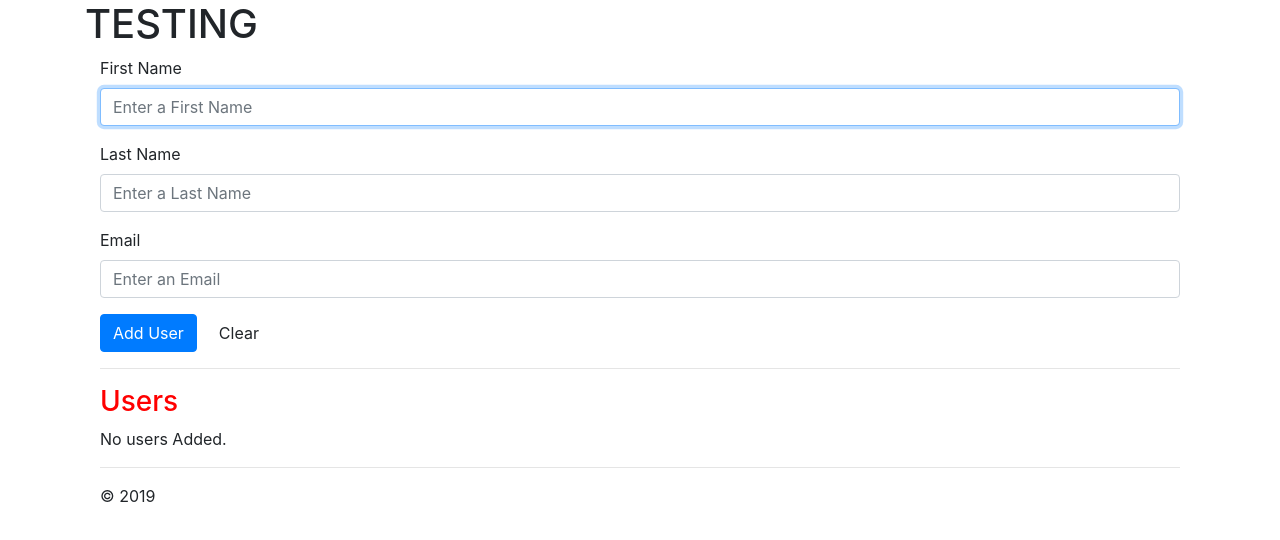
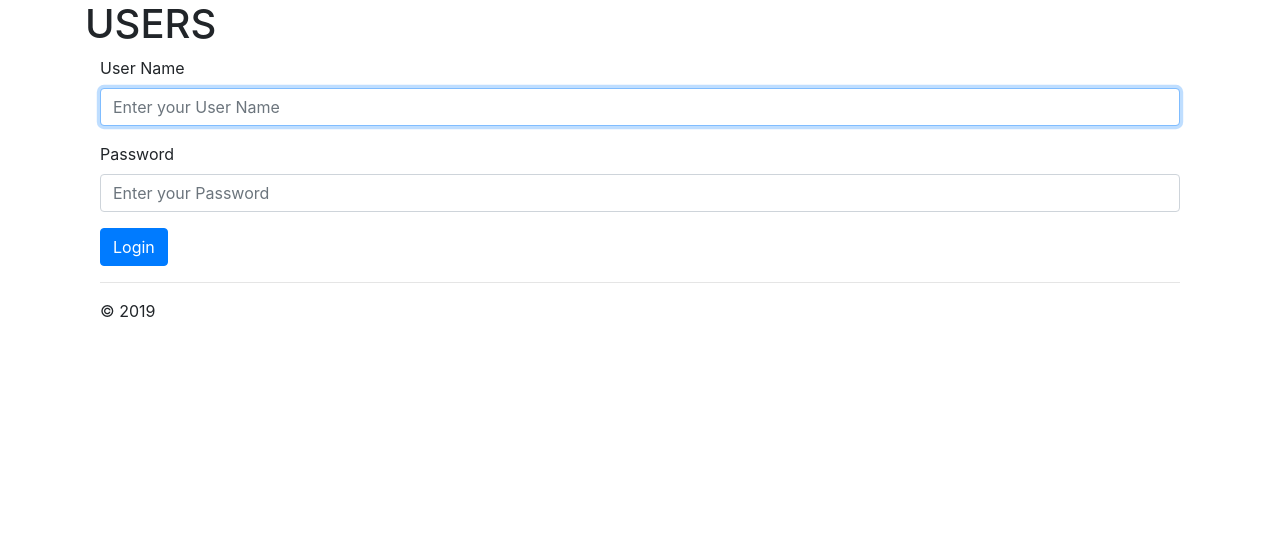
Before and after one commit to CAT-HCA/Week12, an Angular app in the folder Angular/users/: page / in a window 1280 px wide. Shown: the top 540 px of the page. Built offline with nearby package versions, Linux system fonts and the light colour scheme.

Commit message:
angular routes/login page/logout button

```diff
--- a/Angular/users/src/app/app.component.ts
+++ b/Angular/users/src/app/app.component.ts
@@ -6,7 +6,7 @@ import { Component } from '@angular/core';
   styleUrls: ['./app.component.css']
 })
 export class AppComponent {
-  title = 'Add a User';
+  title = 'Users';
 
 
 }
--- a/Angular/users/src/app/header/header.component.ts
+++ b/Angular/users/src/app/header/header.component.ts
@@ -8,7 +8,7 @@ import { Component, OnInit } from '@angular/core';
 export class HeaderComponent {
 
 
-    title: string = 'TESTING';
+    title: string = 'USERS';
 
 
 }
--- /dev/null
+++ b/Angular/users/src/app/login/login.component.html
@@ -0,0 +1,17 @@
+<div class="container">
+    <div class="form-group">
+      <label for="userName">User Name</label>
+      <input type="text" class="form-control" id="userName" placeholder="Enter your User Name"required autofocus [(ngModel)]="userName" />
+    </div>
+    <div class="form-group">
+      <label for="password">Password</label>
+      <input type="password" class="form-control" id="password" placeholder="Enter your Password" [(ngModel)]="password" />
+    </div>
+    <button type="button" class="btn btn-primary" (click)="onLogin()">Login</button>
+    <div *ngIf="loginError">
+      <br />
+      <div class="alert alert-danger">
+        <strong>Error!</strong> Login unsuccessful.
+      </div>
+    </div>
+  </div>
--- /dev/null
+++ b/Angular/users/src/app/login/login.component.ts
@@ -0,0 +1,34 @@
+import { Component, OnInit } from '@angular/core';
+import { Router } from '@angular/router';
+
+import { AuthService } from './../providers/auth.service';
+
+@Component({
+  selector: 'app-login',
+  templateUrl: './login.component.html',
+  styleUrls: ['./login.component.css']
+})
+export class LoginComponent implements OnInit {
+  userName: string = '';
+  password: string = '';
+  loginError: boolean = false;
+
+  // create instance of AuthService
+  constructor(
+    private authService: AuthService,
+    private router: Router) { }
+
+  ngOnInit() {
+  }
+
+  onLogin(): void {
+    // call login() method in AuthService to validate login creds
+    if (this.authService.login(this.userName, this.password)) {
+      this.loginError = false;
+      // load mountains "page"
+      this.router.navigate(['users'], { queryParams: { username: this.userName } });
+    } else {
+      this.loginError = true;
+    }
+  }
+}
--- /dev/null
+++ b/Angular/users/src/app/providers/auth.service.ts
@@ -0,0 +1,22 @@
+import { Injectable } from '@angular/core';
+
+@Injectable({
+  providedIn: 'root'
+})
+export class AuthService {
+  // Hard-coded for demo purposes
+  USER_NAME: string = 'Admin';
+  PASSWORD: string = 'password';
+
+  constructor() { }
+
+  login(userName: string, password: string) {
+    if (userName === this.USER_NAME && password === this.PASSWORD) {
+      console.log('AuthService: Login successful!');
+      return  true;
+    } else {
+      console.log('AuthService: Login failed!');
+      return false;
+    }
+  }
+}
--- a/Angular/users/src/app/user/user.component.html
+++ b/Angular/users/src/app/user/user.component.html
@@ -17,6 +17,7 @@
   <button type="button" class="btn btn-primary" [disabled]="addNewUsers" (click)="onAddUser()">Add User</button>
   <!-- Event Binding: ( ) -->
   &nbsp;<button type="button" class="btn btn-default" (click)="onReset()">Clear</button>
+  &nbsp;<button type="button" class="btn btn-danger" (click)="onLogout()">Logout</button>
 </div>
 <div class="container" id="usersDiv">
   <hr />
--- a/Angular/users/src/app/user/user.component.ts
+++ b/Angular/users/src/app/user/user.component.ts
@@ -1,5 +1,6 @@
 import { Component, OnInit } from '@angular/core';
 import { UserService } from '../providers/user.service';
+import { Router } from '@angular/router';
 
 
 @Component({
@@ -24,7 +25,7 @@ export class UserComponent implements OnInit {
 
   // Array to hold Mountain Objects
   users: any[] = [];
-  constructor(private userService: UserService) {}
+  constructor(private userService: UserService, private router: Router) { }
 
   // executed when Add User is clicked
   onAddUser(): void {
@@ -40,6 +41,12 @@ export class UserComponent implements OnInit {
     this.email = '';
     //this.newUserAdded = false;
   }
+  // executed when the Reset button is clicked
+  onLogout(): void {
+    this.router.navigate(['/']);
+  }
+
+
 
 
   // declare a method
```
Also changed, not shown: Angular/users/src/app/app.module.ts (+6 -2 lines), Angular/users/src/app/login/login.component.css (added), 2 other files (tests, documents, lock files or other folders).
